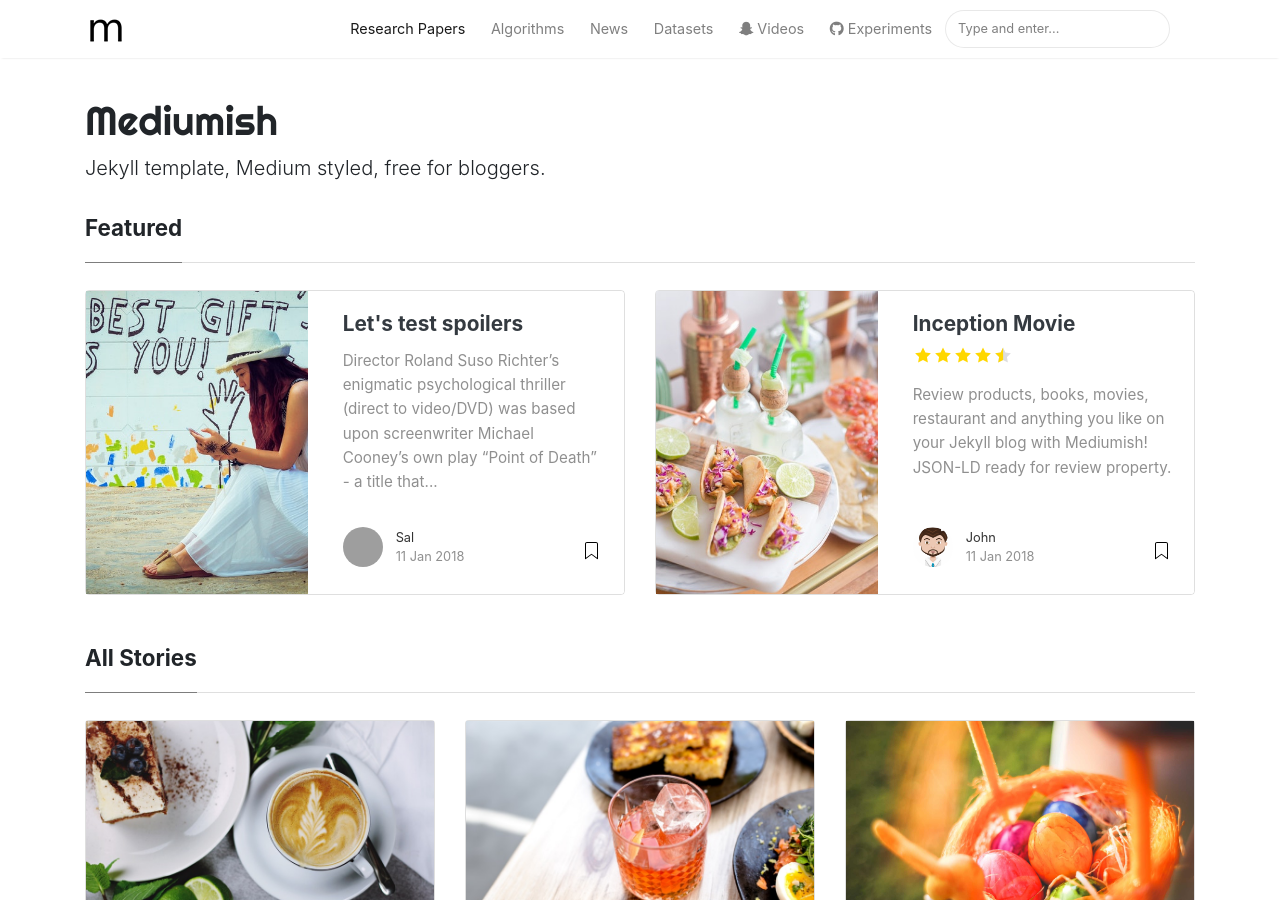
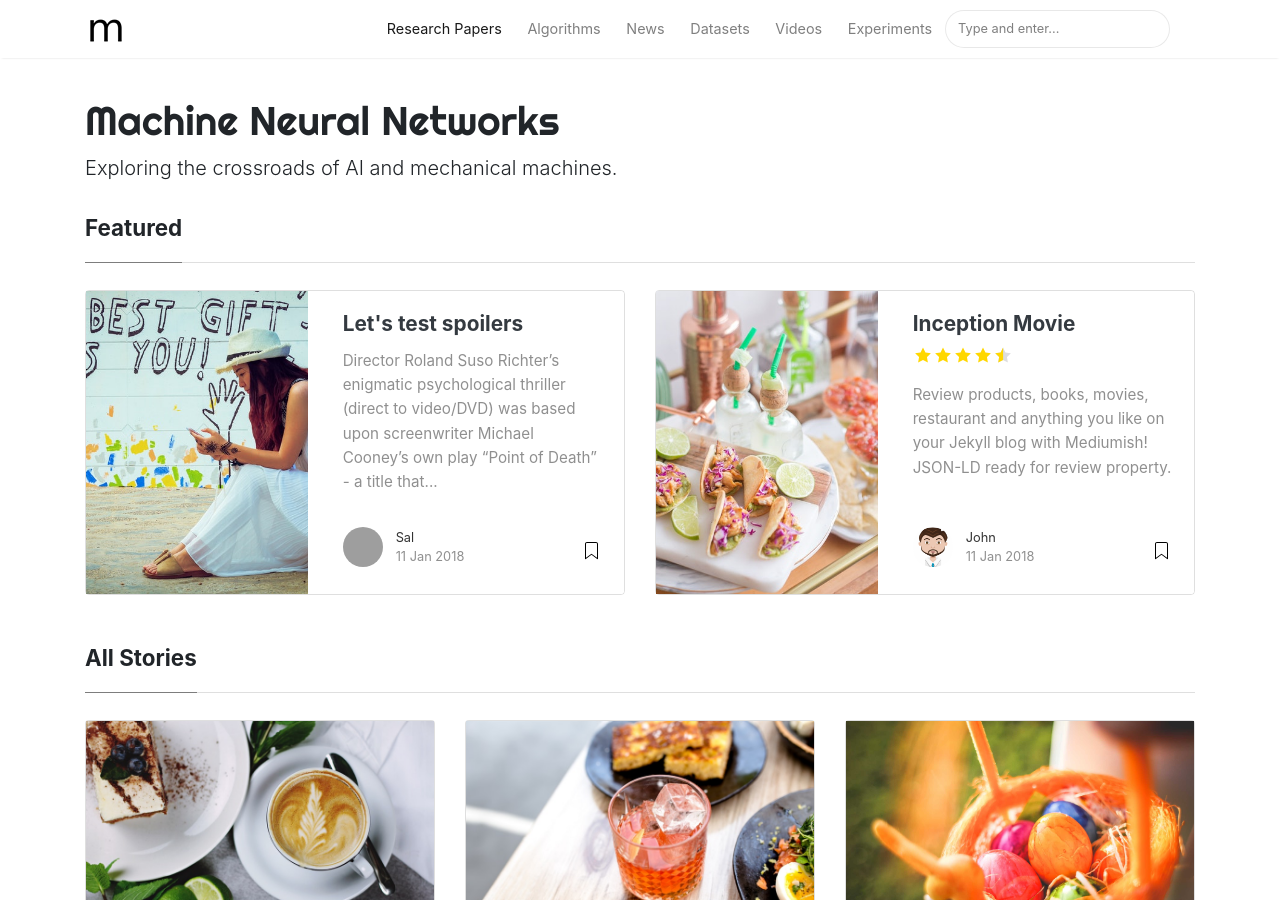
Before and after one commit to RajshekarReddy/rajshekarreddy.github.io, a Jekyll site: the page built from index.html, in a window 1280 px wide and 900 px high. Built offline with Jekyll 4.4.1, drawn with Linux system fonts in a browser that asks for light colours; nearby versions of some CDN libraries; the list of posts is cut into pages by our own code; some of the changed text lies outside the part shown; grey boxes are pictures that could not be loaded.

Commit message:
Removed the icons from menu items, Changed the site owner and title name.

```diff
--- a/_config.yml
+++ b/_config.yml
@@ -1,7 +1,7 @@
 # Site
-name: "Mediumish"
-title: "Mediumish"
-description: "Jekyll template, Medium styled, free for bloggers."
+name: "Machine Neural Networks"
+title: "M-NN"
+description: "Exploring the crossroads of AI and mechanical machines."
 logo: 'assets/images/logo.png'
 favicon: 'assets/images/logo.png'
 baseurl: ''
--- a/_layouts/default.html
+++ b/_layouts/default.html
@@ -76,19 +76,19 @@ ga('send', 'pageview');
                 </li>
 
                 <li class="nav-item">
-                <a target="_blank" class="nav-link" href="https://bootstrapstarter.com/bootstrap-templates/template-mediumish-bootstrap-jekyll/"> News</a>
+                <a target="_blank" class="nav-link" href="#"> News</a>
                 </li>
 
                 <li class="nav-item">
-                <a target="_blank" class="nav-link" href="https://www.wowthemes.net/themes/mediumish-wordpress/"> Datasets</a>
+                <a target="_blank" class="nav-link" href="#"> Datasets</a>
                 </li>
 
                 <li class="nav-item">
-                <a target="_blank" class="nav-link" href="https://www.wowthemes.net/themes/mediumish-ghost/"><i class="fab fa-snapchat-ghost"></i> Videos</a>
+                <a target="_blank" class="nav-link" href="#"> Videos</a>
                 </li>
 
                 <li class="nav-item">
-                <a target="_blank" class="nav-link" href="https://github.com/wowthemesnet/mediumish-theme-jekyll"><i class="fab fa-github"></i> Experiments</a>
+                <a target="_blank" class="nav-link" href="#"> Experiments</a>
                 </li>
 
                 {% include search-lunr.html %}
@@ -175,7 +175,7 @@ ga('send', 'pageview');
                 Copyright © {{ site.time | date: "%Y" }} {{ site.name }}
             </div>
             <div class="col-md-6 col-sm-6 text-center text-lg-right">
-                <a target="_blank" href="https://www.wowthemes.net/mediumish-free-jekyll-template/">Mediumish Jekyll Theme</a> by WowThemes.net
+                <a target="_blank" href="#">Machine Neural Netwroks</a> by Rajshekar Reddy
             </div>
         </div>
     </div>
```
Also changed, not shown: Gemfile.lock.
